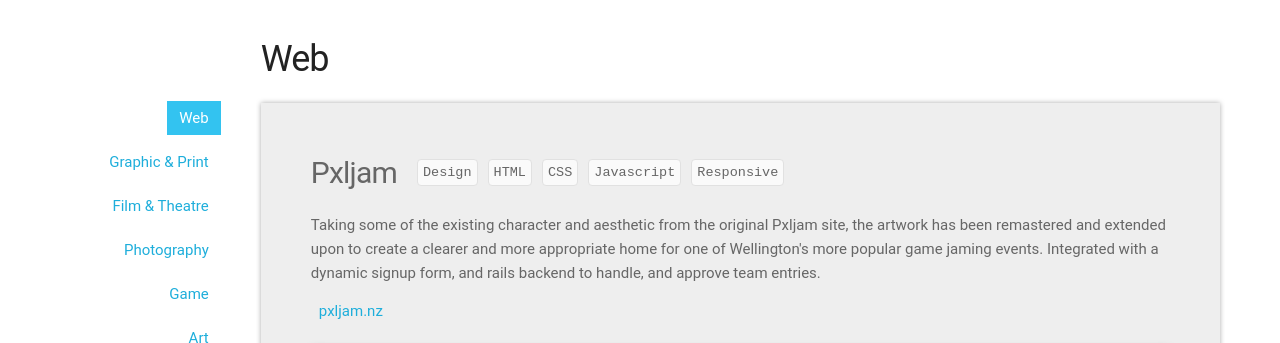
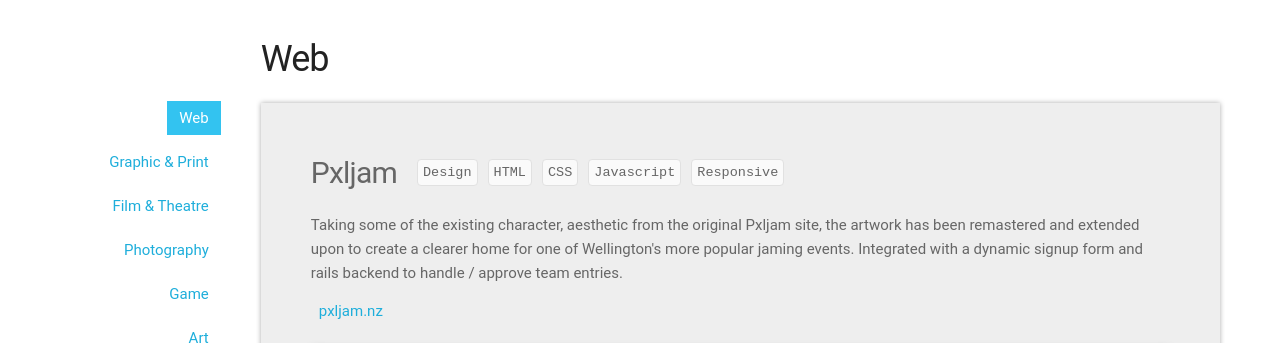
Before and after one commit to bluefantail/portfolio, a Jekyll site: the page built from index.html, in a window 1280 px wide and 900 px high, cut to the strip 269-612 px from the top of the window. Built offline with Jekyll 4.4.1, drawn with Linux system fonts in a browser that asks for light colours.

Commit message:
Update Pxljam wording.

```diff
--- a/_includes/web.html
+++ b/_includes/web.html
@@ -7,7 +7,7 @@
   <code>Javascript</code>
   <code>Responsive</code>
   <p>
-    Taking some of the existing character and aesthetic from the original Pxljam site, the artwork has been remastered and extended upon to create a clearer and more appropriate home for one of Wellington's more popular game jaming events. Integrated with a dynamic signup form, and rails backend to handle, and approve team entries.
+    Taking some of the existing character, aesthetic from the original Pxljam site, the artwork has been remastered and extended upon to create a clearer home for one of Wellington's more popular jaming events. Integrated with a dynamic signup form and rails backend to handle / approve team entries.
   </p>
   <a href="http://pxljam.nz" target="_blank">pxljam.nz</a>
   <div class="samples">
```
